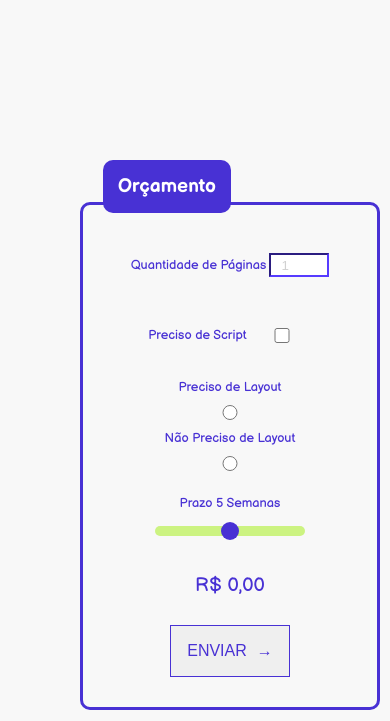
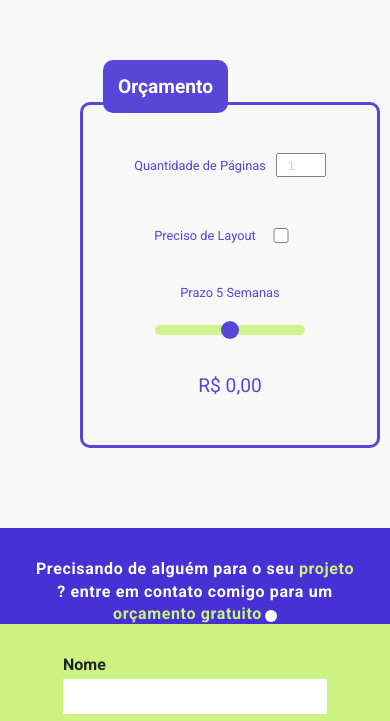
Before and after one commit to thiagogmrs/portfolio, a plain HTML site: page index.html in a window 390 px wide. Shown: the part 3005-3726 px from the top of the page. Drawn offline with nearby package versions, Linux system fonts and the light colour scheme.

Commit message:
Add files via upload

```diff
--- a/global/global.css
+++ b/global/global.css
@@ -10,7 +10,7 @@ html{
     scroll-margin-top: 1.2rem;
 }
 :root{
-    --font-primary: 'Balsamiq Sans', cursive, sans;
+    --font-primary: 'Roboto', sans;
     --font-secundary: 'Roboto', sans;
 }
 body{
@@ -27,25 +27,6 @@ img{
     opacity: 0.9;
 }
 
-/*back-to-top*/
-#back-to-top{
-    position: fixed;
-    right: 2rem;
-    bottom: 2rem;
-    height: 2.5rem;
-    width: 2.5rem;
-    border: none;
-    padding: 0.2rem 0rem 0rem 0rem;
-    background: transparent;
-    font-size: 2.5rem;
-    color: #453BBA;
-    z-index: 3000;
-    font-weight: bold;
-    cursor: pointer;
-    display: flex;
-    align-content: center;
-    justify-content: center;
-}
 .nav{
     background: #fff;
     height: 500px;
--- a/index.html
+++ b/index.html
@@ -8,6 +8,9 @@
     <link rel="apple-touch-icon" sizes="180x180" href="img/apple-touch-icon.png">
     <link rel="icon" type="image/png" sizes="32x32" href="img/favicon-32x32.png">
     <link rel="icon" type="image/png" sizes="16x16" href="img/favicon-16x16.png">
+    <link rel="preconnect" href="https://fonts.googleapis.com">
+    <link rel="preconnect" href="https://fonts.gstatic.com" crossorigin>
+    <link href="https://fonts.googleapis.com/css2?family=Roboto:wght@300;400;700&display=swap" rel="stylesheet">
     <link rel="stylesheet" href="./style.css"/>
     <title>Thiago Guimarães | Front end</title>
 </head>
@@ -28,7 +31,7 @@
     </nav>
     <div class="contain-menu" aria-label="menu links">
         <input type="checkbox" id="checkbox-menu">
-        <label for="checkbox-menu" id="label-check">
+        <label for="checkbox-menu" id="label-check" aria-label="menu">
           <span></span>
           <span></span>
           <span></span>
@@ -72,13 +75,6 @@
                 <div class="img-html">
                     <img src="./img/html.svg" alt="html ilustração"></img>
                 </div>
-            </div>
-            <div class="conhecimentos-icons anime anime-init">
-                <ul>
-                    <li><i class="fa-brands fa-js fa-3x fa-media cor-1"></i></li>
-                    <li><i class="fa-brands fa-css3-alt fa-3x fa-media cor-1"></i></li>
-                    <li><i class="fa-brands fa-html5 fa-3x fa-media cor-1"></i></li>
-                </ul>
             </div>
         </div>
     </section>
@@ -144,20 +140,15 @@
     <section class="orcamento" id="orcamento" aria-label="sessão orçamento">
         <div class="orcamento-wrapper">
             <h1>Orçamento</h1>
-            <form action="page.php" method="post" id="form">
+            <form action="/" method="post" id="form">
                <div>
                     <label for="qtde-pages">Quantidade de Páginas</label>
                     <input type="number" name="qtde-pages" id="qtde-pages" placeholder="1" required>
                </div>
                <div>
-                    <label for="js">Preciso de Script</label>
-                    <input type="checkbox" name="js" id="js">
-               </div>
-               <div>
                     <label for="layout-sim">Preciso de Layout</label>
-                    <input type="radio" name="layout" id="layout-sim">
-                    <label for="layout-nao">Não Preciso de Layout</label>
-                    <input type="radio" name="layout" id="layout-nao">
+                    <input type="checkbox" name="layout" id="layout-sim">
+
                </div>
                <div>
                 <label for="prazo">Prazo 5 Semanas</label>
@@ -165,9 +156,6 @@
                </div>
                <div>
                     <label id="preco">R$ 0,00</label>
-               </div>
-               <div class="btn-wrapper">
-                    <button type="submit" class="btn" id="btn" aria-labelledby="botão enviar oraçamento">Enviar</button>
                </div>
             </form>
         </div>
--- a/orcamento/orcamento.css
+++ b/orcamento/orcamento.css
@@ -2,6 +2,7 @@
     background: #f8f8f8;
     padding: 80px;
     overflow-x: hidden;
+    opacity: 0.9;
 }
 .orcamento-wrapper{
     max-width: 1200px;
@@ -45,7 +46,7 @@
 #form{
     display: grid;
     grid-template-columns: 1fr 1fr;
-    grid-template-rows: repeat(3, 150px);
+    grid-template-rows: repeat(2, 80px);
     align-items: center;
     justify-items: center;
     color: #4831d4;
@@ -54,7 +55,7 @@
 @media (max-width: 870px){
     #form{
     grid-template-columns: 1fr;
-    grid-template-rows: 60px 60px 100px 60px 60px;
+    grid-template-rows: 60px 60px 70px 60px;
     font-size: 0.8rem;
     gap: 10px;
     }
@@ -66,7 +67,6 @@ input[type="radio"]{
     width: 60px;
     padding: 10px;
     box-sizing: border-box;
-    border-color: #4831d4;
     outline: none;
 }
 @media (max-width: 870px){
@@ -74,10 +74,9 @@ input[type="radio"]{
     input[type="checkbox"],
     input[type="radio"]{
     height: 15px;
-    width: 60px;
+    width: 50px;
     padding: 10px;
     box-sizing: border-box;
-    border-color: #4831d4;
     outline: none;
 }
 }
@@ -89,18 +88,13 @@ input[type="radio"]{
 }
 @media (max-width: 510px){
     #form div:nth-child(1){
-        gap: 3px;
+        gap: 10px;
     }
 }
 #form div:nth-child(2){
-    display: flex;
+    display: grid;
+    grid-template-columns: auto auto;
     align-items: center;
-    gap: 10px;
-}
-@media (max-width: 510px){
-    #form div:nth-child(2){
-        gap: 5px;
-    }
 }
 
 #form div:nth-child(3){
@@ -111,21 +105,29 @@ input[type="radio"]{
 @media (max-width: 510px){
     #form div:nth-child(3){
         flex-direction: column;
+        gap: 25px;
     }
 }
 #form div:nth-child(4){
-    display: flex;
-    flex-direction: column;
-    align-items: center;
-    justify-items: center;
-    gap: 15px;
+    font-size: 2rem;
 }
+@media (max-width: 510px){
+    #form div:nth-child(4){
+        font-size: 1.2rem;
+    }
+}
+
 #prazo{
     -webkit-appearance: none;
     width: 300px;
     height: 10px;
     background: #ccf381;
     border-radius: 10px;
+}
+@media (max-width: 600px){
+    #prazo{
+        width: 200px;
+    }
 }
 @media (max-width: 510px){
     #prazo{
@@ -147,14 +149,7 @@ input[type="radio"]{
         height: 18px;
     }
 }
-#form div:nth-child(5){
-    font-size: 2rem;
-}
-@media (max-width: 510px){
-    #form div:nth-child(5){
-        font-size: 1.2rem;
-    }
-}
+
 #btn{
     margin: 0;
 }
```
